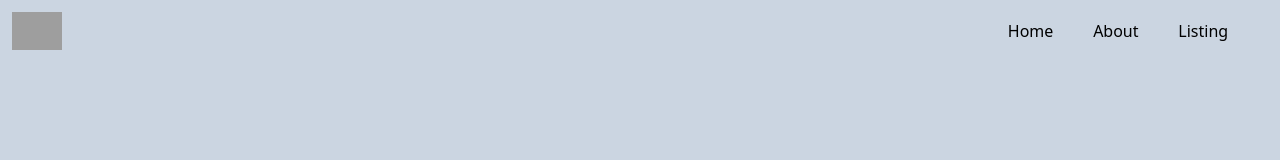
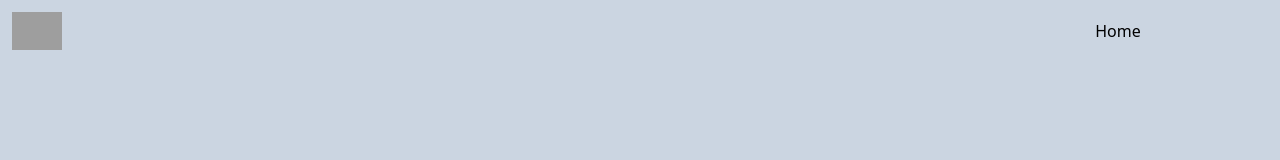
Before and after one commit to KonferensiHantuProject/next-qr, a Next.js app: page / in a window 1280 px wide. Shown: the top 160 px of the page. Built offline with nearby package versions, Linux system fonts and the light colour scheme; grey boxes are pictures that could not be loaded.

Commit message:
Navbar Fixes

```diff
--- a/components/Navbar.js
+++ b/components/Navbar.js
@@ -9,8 +9,8 @@ const Navbar = () => {
             </div>
             <div className="flex justify-evenly min-w-[300px] items-center">
                 <Link onClick={() => router.reload()}  className="hover:font-bold" href="/">Home</Link>
-                <Link className="hover:font-bold" href="/about">About</Link>
-                <Link className="hover:font-bold" href="/bone">Listing</Link>
+                {/* <Link className="hover:font-bold" href="/about">About</Link> */}
+                {/* <Link className="hover:font-bold" href="/bone">Listing</Link> */}
             </div>
         </nav>
      );
```
